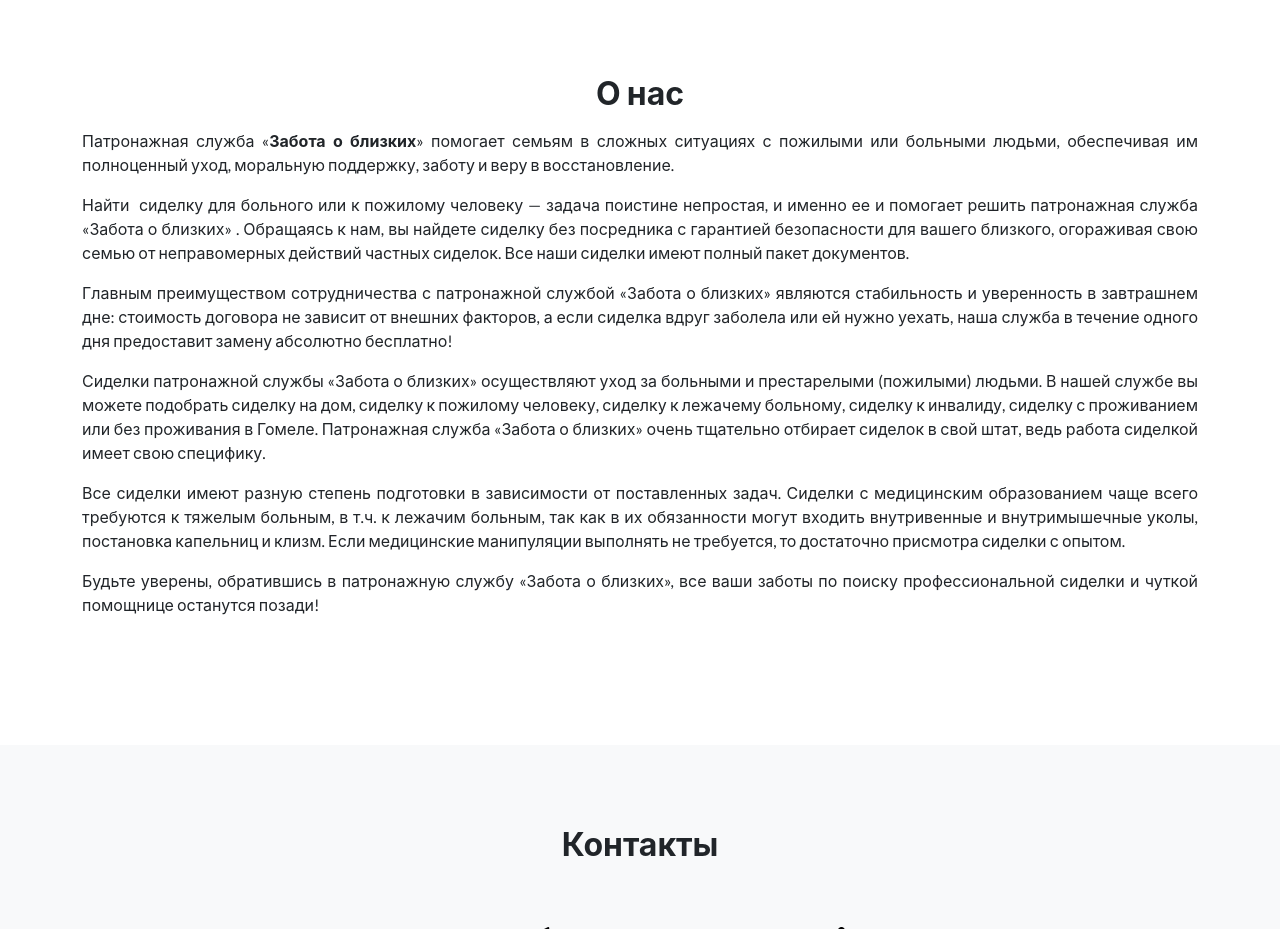
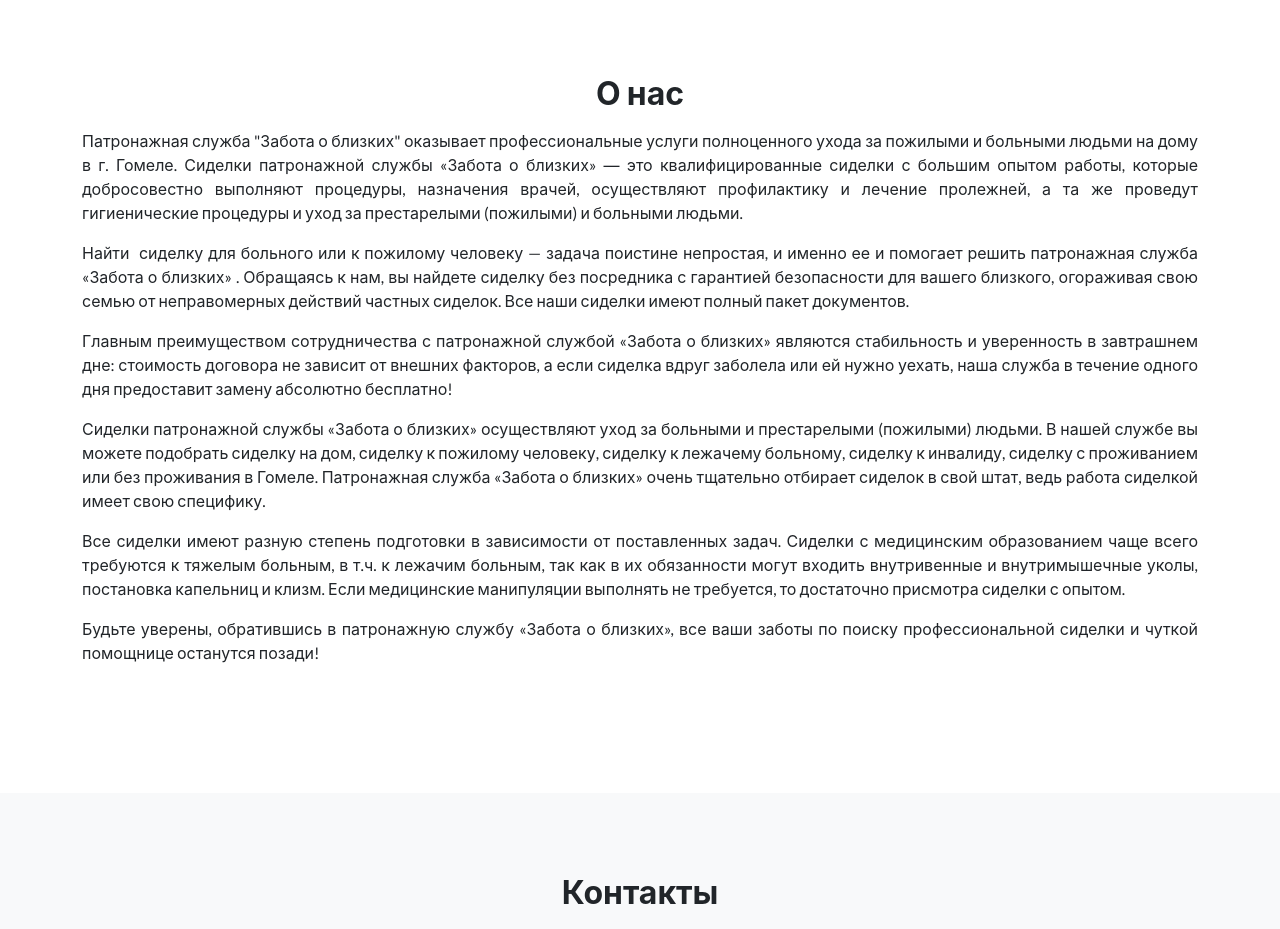
Before and after one commit to eleonkov/sidelka-vdom.by, a website built with webpack: page src/index.html in a window 1280 px wide. Shown: the part 3460-4389 px from the top of the page. Built offline with nearby package versions, Linux system fonts and the light colour scheme.

Commit message:
upd text

```diff
--- a/src/index.html
+++ b/src/index.html
@@ -183,7 +183,7 @@
             <h2 class="mb-3 text-center" id='about'>О нас</h2>
             <div class="row">
                 <div class='col-md-12'>
-                <p>Патронажная служба «<strong>Забота о близких</strong>» помогает семьям в сложных ситуациях с пожилыми или больными людьми, обеспечивая им полноценный уход, моральную поддержку, заботу и веру в восстановление.</p>
+                <p>Патронажная служба "Забота о близких" оказывает профессиональные услуги полноценного ухода за пожилыми и больными людьми на дому в г. Гомеле. Сиделки  патронажной службы «Забота о близких»  ― это квалифицированные сиделки с большим опытом работы, которые добросовестно выполняют процедуры, назначения врачей, осуществляют профилактику и лечение пролежней, а та же проведут гигиенические процедуры и уход за престарелыми (пожилыми) и больными людьми.</p>
 <p>Найти  сиделку для больного или к пожилому человеку — задача поистине непростая, и именно ее и помогает решить патронажная служба «Забота о близких» . Обращаясь к нам, вы найдете сиделку без посредника с гарантией безопасности для вашего близкого, огораживая свою семью от неправомерных действий частных сиделок. Все наши сиделки имеют полный пакет документов.</p>
 <p>Главным преимуществом сотрудничества с патронажной службой «Забота о близких»  являются стабильность и уверенность в завтрашнем дне: стоимость договора не зависит от внешних факторов, а если сиделка вдруг заболела или ей нужно уехать, наша служба в течение одного дня предоставит замену абсолютно бесплатно!</p>
 <p>Сиделки патронажной службы «Забота о близких»  осуществляют уход за больными и престарелыми (пожилыми) людьми. В нашей службе вы можете подобрать сиделку на дом, сиделку к пожилому человеку, сиделку к лежачему больному, сиделку к инвалиду, сиделку с проживанием или без проживания в Гомеле. Патронажная служба «Забота о близких»  очень тщательно отбирает сиделок в свой штат, ведь работа сиделкой имеет свою специфику.</p>
```
Also changed, not shown: docs/index.html (+1 -1 lines).
